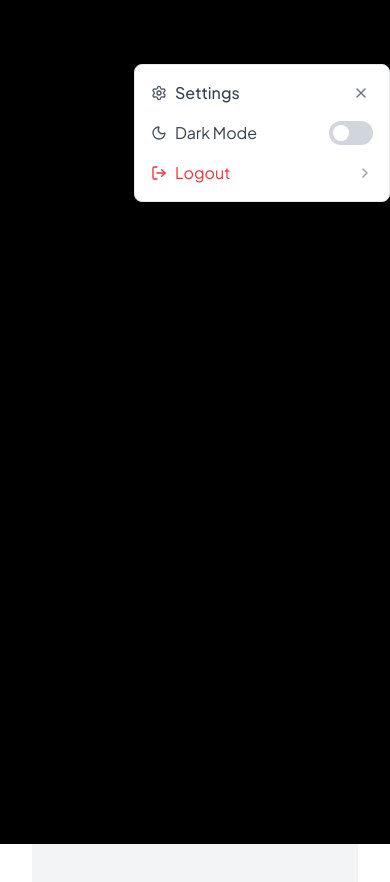
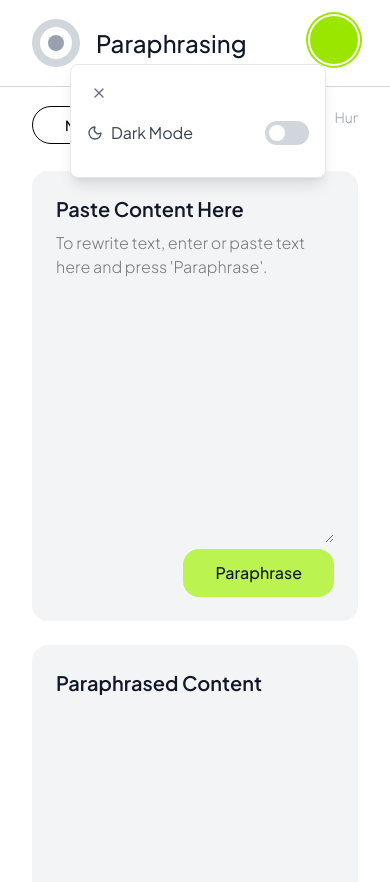
Before and after one commit to Mir-Hussain14/Paraphraser, a React (Vite) app: page / in a window 390 px wide. Both pictures are taken after a click on the button "Open Settings". Shown: the top 882 px of the page. Built offline with nearby package versions, Linux system fonts and the light colour scheme.

Commit message:
Front Page Done

```diff
--- a/src/components/ContentArea.jsx
+++ b/src/components/ContentArea.jsx
@@ -1,15 +1,18 @@
+
+import { useState } from "react";
 import ParaphraseButton from "./ParaphraseButton";
 
 export default function ContentArea({ inputText, setInputText, outputText, darkMode }) {
+  const [copied, setCopied] = useState(false);
   return (
     <div className="grid grid-cols-1 lg:grid-cols-2 gap-6">
       {/* Input Area */}
       <div
-        className={`rounded-2xl p-6 transition-colors duration-300 ${darkMode ? "bg-gray-200" : "bg-gray-100"}`}
+        className={`rounded-2xl p-6 ${darkMode ? "bg-black" : "bg-gray-100"}`}
       >
         <h2
           className={`text-xl font-semibold transition-colors duration-300 ${
-            darkMode ? "text-black" : "text-gray-900"
+            darkMode ? "text-white" : "text-gray-900"
           }`}
         >
           Paste Content Here
@@ -18,28 +21,61 @@ export default function ContentArea({ inputText, setInputText, outputText, darkM
           value={inputText}
           onChange={(e) => setInputText(e.target.value)}
           placeholder="To rewrite text, enter or paste text here and press 'Paraphrase'."
-          className={`w-full h-64 font-light lg:h-80 py-2 border-none focus:border-none outline-none focus:outline-none`}
+          className={`w-full min-h-80 h-80 lg:h-96 font-light py-2 border-none focus:border-none outline-none focus:outline-none resize-vertical ${darkMode ? "text-gray-400 bg-black" : "text-black bg-gray-100"}`}
         />
         <div className="flex justify-end">
-        <ParaphraseButton/>
+          {/* ParaphraseButton should trigger outputText update, not setInputText */}
+          <ParaphraseButton onClick={() => window.dispatchEvent(new CustomEvent('paraphrase', { detail: inputText }))} />
         </div>
       </div>
 
       {/* Output Area */}
       <div
-        className={`rounded-2xl p-6 transition-colors duration-300 ${darkMode ? "bg-gray-200" : "bg-gray-100"}`}
+        className={`rounded-2xl p-6 ${darkMode ? "bg-black" : "bg-gray-100"}`}
       >
+        <div className="flex items-center justify-between">
           <h2
             className={`text-xl font-semibold transition-colors duration-300 ${
-            darkMode ? "text-black" : "text-gray-900"
+              darkMode ? "text-white" : "text-gray-900"
             }`}
           >
             Paraphrased Content
           </h2>
+          {outputText && (
+            <button
+              className={`ml-2 px-4 py-1 rounded-lg text-sm font-medium flex items-center gap-2 transition-colors duration-200
+                ${copied ? "bg-lime-400 text-black" : darkMode ? "bg-gray-800 text-white hover:bg-gray-700" : "bg-gray-200 text-gray-900 hover:bg-gray-300"}`}
+              onClick={() => {
+                navigator.clipboard.writeText(outputText);
+                setCopied(true);
+                setTimeout(() => setCopied(false), 1500);
+              }}
+              title={copied ? "Copied!" : "Copy to clipboard"}
+              disabled={copied}
+            >
+              {copied ? (
+                <>
+                  <svg xmlns="http://www.w3.org/2000/svg" width="18" height="18" fill="none" viewBox="0 0 24 24" stroke="currentColor" className="inline-block align-middle">
+                    <path stroke="currentColor" strokeWidth="2" strokeLinecap="round" strokeLinejoin="round" d="M5 13l4 4L19 7" />
+                  </svg>
+                  Copied!
+                </>
+              ) : (
+                <>
+                  <svg xmlns="http://www.w3.org/2000/svg" width="18" height="18" fill="none" viewBox="0 0 24 24" stroke="currentColor" className="inline-block align-middle">
+                    <rect x="9" y="9" width="13" height="13" rx="2" strokeWidth="2" stroke="currentColor" fill="none"/>
+                    <rect x="3" y="3" width="13" height="13" rx="2" strokeWidth="2" stroke="currentColor" fill="none"/>
+                  </svg>
+                  Copy
+                </>
+              )}
+            </button>
+          )}
+        </div>
         <div
-          className={`w-full h-64 lg:h-80 py-2`}
+          className={`w-full min-h-80 h-80 lg:h-96 py-2 font-light ${darkMode ? "text-gray-400 bg-black" : "text-black bg-gray-100"}`}
         >
-          {outputText || (
+          {outputText ? outputText : (
             <span className={`transition-colors duration-300 ${darkMode ? "text-gray-500" : "text-gray-400"}`}>
             </span>
           )}
--- a/src/components/ModeSelector.jsx
+++ b/src/components/ModeSelector.jsx
@@ -13,12 +13,12 @@ export default function ModeSelector({ activeMode, setActiveMode, darkMode }) {
       <div className="flex items-center space-x-6">
         <span
           className={`text-sm font-medium px-8 py-2 border rounded-full transition-colors duration-300 ${
-            darkMode ? "text-gray-200" : "text-black"
+            darkMode ? "text-gray-200 border-lime-400" : "text-black"
           }`}
         >
           Modes:
         </span>
-        <div className="hidden lg:flex space-x-6 relative">
+        <div className="flex my-5 space-x-6 relative overflow-x-auto scrollbar-thin scrollbar-thumb-lime-400 scrollbar-track-gray-200 lg:overflow-visible lg:scrollbar-none" style={{ WebkitOverflowScrolling: 'touch' }}>
           {modes.map((mode) => (
             <button
               key={mode}
@@ -48,25 +48,6 @@ export default function ModeSelector({ activeMode, setActiveMode, darkMode }) {
           ))}
         </div>
       </div>
-
-      {/* Mobile: Dropdown */}
-      <div className="block lg:hidden">
-        <select
-          value={activeMode}
-          onChange={(e) => setActiveMode(e.target.value)}
-          className={`w-full p-3 border rounded-lg focus:outline-none focus:ring-2 focus:ring-lime-400 transition-colors duration-300 ${
-            darkMode
-              ? "bg-gray-800 border-gray-600 text-gray-200"
-              : "bg-white border-gray-300 text-gray-700"
-          }`}
-        >
-          {modes.map((mode) => (
-            <option key={mode} value={mode}>
-              {mode}
-            </option>
-          ))}
-        </select>
-      </div>
     </div>
   );
 }
--- a/src/components/ParaphrasingTool.jsx
+++ b/src/components/ParaphrasingTool.jsx
@@ -22,16 +22,20 @@ export default function ParaphrasingTool() {
     }
   }, [darkMode]);
 
-  const handleParaphrase = () => {
-    // Simulate paraphrasing functionality
-    if (inputText.trim()) {
-      setOutputText(`Paraphrased version of: ${inputText}`)
-    }
-  }
+  // Listen for custom 'paraphrase' event from ContentArea
+  useEffect(() => {
+    const handler = (e) => {
+      if (e.detail && e.detail.trim()) {
+        setOutputText(e.detail)
+      }
+    };
+    window.addEventListener('paraphrase', handler);
+    return () => window.removeEventListener('paraphrase', handler);
+  }, [setOutputText]);
 
   return (
     <>
-      <div className={`relative transition-colors duration-300 min-h-screen ${darkMode ? "bg-black" : "bg-white"}`}>
+      <div className={`relative transition-colors duration-300 min-h-screen ${darkMode ? "bg-gray-900" : "bg-white"}`}>
         {/* Header */}
         <Header showSettings={showSettings} setShowSettings={setShowSettings} darkMode={darkMode} />
 
@@ -39,9 +43,9 @@ export default function ParaphrasingTool() {
         {showSettings && (
           <>
             {/* Backdrop (no body color change) */}
-            <div className="fixed inset-0 bg-black bg-opacity-50 z-40" onClick={() => setShowSettings(false)} />
+            <div className="" onClick={() => setShowSettings(false)} />
             {/* Settings Panel */}
-            <div className="absolute top-16 right-0 z-50">
+            <div className="absolute top-16 right-16 z-50">
               <SettingsPanel darkMode={darkMode} setDarkMode={setDarkMode} onClose={() => setShowSettings(false)} />
             </div>
           </>
--- a/src/components/SettingsPanel.jsx
+++ b/src/components/SettingsPanel.jsx
@@ -4,24 +4,14 @@ export default function SettingsPanel({ darkMode, setDarkMode, onClose }) {
   return (
     <div
       className={`rounded-lg shadow-lg border p-4 w-64 transition-colors duration-300 ${
-        darkMode ? "bg-gray-800 border-gray-700" : "bg-white border-gray-200"
+        darkMode ? "bg-gray-900 border-gray-700" : "bg-white border-gray-200"
       }`}
     >
       {/* Settings Header with Close Button */}
       <div className="flex items-center justify-between mb-4">
-        <div className="flex items-center space-x-2">
-          <Settings
-            className={`w-4 h-4 transition-colors duration-300 ${darkMode ? "text-gray-300" : "text-gray-600"}`}
-          />
-          <span
-            className={`font-medium transition-colors duration-300 ${darkMode ? "text-gray-200" : "text-gray-700"}`}
-          >
-            Settings
-          </span>
-        </div>
         <button
           onClick={onClose}
-          className={`p-1 rounded-md transition-colors duration-200 ${
+          className={`rounded-md p-1 transition-colors duration-200 ${
             darkMode
               ? "hover:bg-gray-700 text-gray-400 hover:text-gray-200"
               : "hover:bg-gray-100 text-gray-500 hover:text-gray-700"
@@ -52,21 +42,6 @@ export default function SettingsPanel({ darkMode, setDarkMode, onClose }) {
           />
         </button>
       </div>
-
-      {/* Logout */}
-      <div
-        className={`flex items-center justify-between cursor-pointer p-2 rounded-md -m-2 transition-colors duration-200 ${
-          darkMode ? "hover:bg-gray-700" : "hover:bg-gray-50"
-        }`}
-      >
-        <div className="flex items-center space-x-2">
-          <LogOut className="w-4 h-4 text-red-500" />
-          <span className="text-red-500">Logout</span>
-        </div>
-        <ChevronRight
-          className={`w-4 h-4 transition-colors duration-300 ${darkMode ? "text-gray-500" : "text-gray-400"}`}
-        />
-      </div>
     </div>
   )
 }
```
Lines whose indentation alone changed are shown as unchanged.
